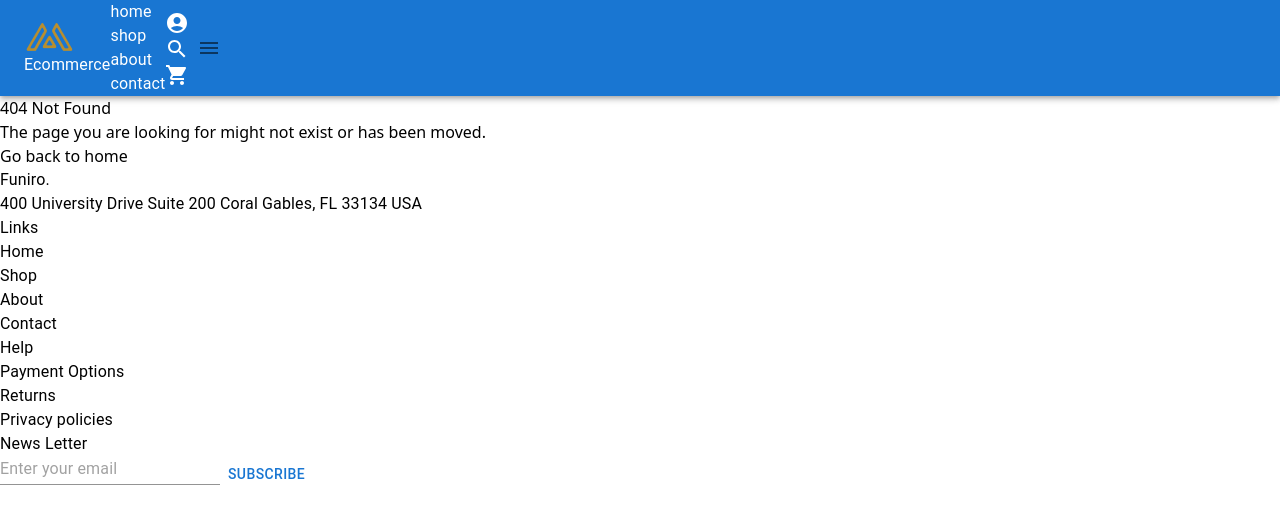
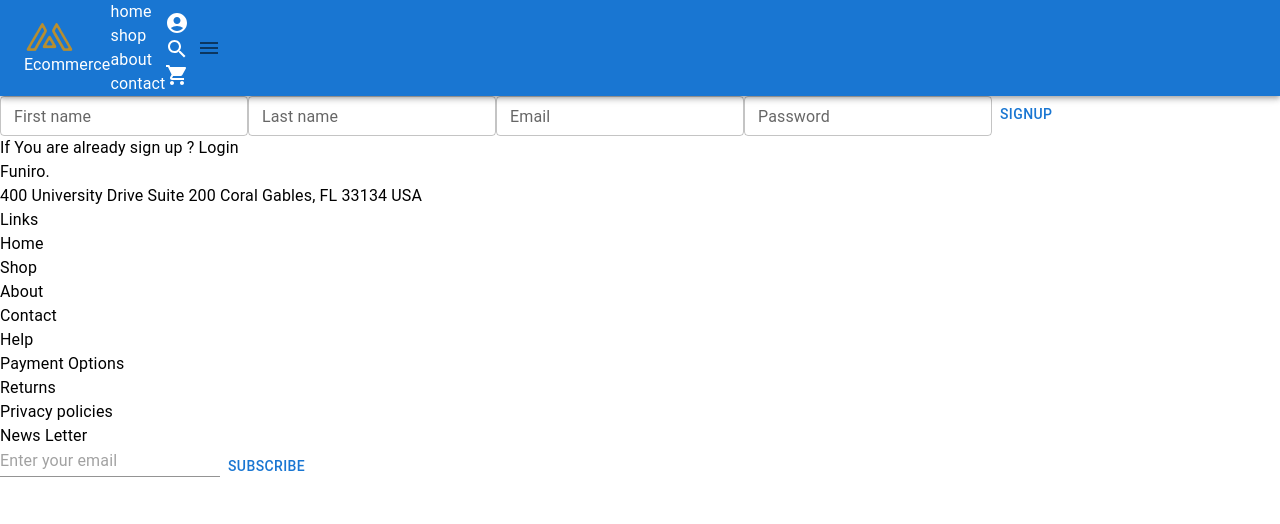
Before and after one commit to Danish-khan93/ecommerce-Agani-clone, a React (Vite) app: page /signup in a window 1280 px wide. Shown: the top 524 px of the page. Built offline with nearby package versions, Linux system fonts and the light colour scheme.

Commit message:
+ login signup form with react-hook-form

```diff
--- a/src/component/Header.tsx
+++ b/src/component/Header.tsx
@@ -1,5 +1,5 @@
-import { AppBar, Toolbar, Box, Typography,IconButton } from "@mui/material";
-import MenuIcon from '@mui/icons-material/Menu';
+import { AppBar, Toolbar, Box, Typography, IconButton } from "@mui/material";
+import MenuIcon from "@mui/icons-material/Menu";
 import { navStyle } from "./navStyleed";
 import { navLink, navlink2 } from "./constant/headerconstant";
 import { NAVLINKTYPO, NAVLINKTYPO2 } from "./types/navTypes";
@@ -19,7 +19,7 @@ const Header = () => {
         <Box className="flex items-center gap-8 max-sm:hidden">
           {navLink.map((links: NAVLINKTYPO) => {
             return (
-              <Link to={`${links.link}`} key={links?.link}>
+              <Link to={`${links.link}`} key={links?.link.toString()}>
                 <Typography className={navStyle.text}>
                   {links?.title}
                 </Typography>
@@ -39,7 +39,9 @@ const Header = () => {
           })}
         </Box>
         <Box className="2xl:hidden xl:hidden lg:hidden md:hidden    ">
-            <IconButton><MenuIcon/></IconButton>
+          <IconButton>
+            <MenuIcon />
+          </IconButton>
         </Box>
       </Toolbar>
     </AppBar>
--- /dev/null
+++ b/src/pages/Login.tsx
@@ -0,0 +1,58 @@
+import { Box, TextField, Button, Typography } from "@mui/material";
+import { useForm } from "react-hook-form";
+import { Link } from "react-router-dom";
+
+type FORMTYPE = {
+  email: String;
+  password: String;
+};
+
+const SignUp = () => {
+  const { register, handleSubmit } = useForm<FORMTYPE>({
+    defaultValues: {
+      email: "",
+      password: "",
+    },
+  });
+
+  const onSubmit = (data: FORMTYPE) => {
+    console.log(data);
+  };
+
+  return (
+    <Box className="flex flex-col items-center gap-10 justify-center my-10">
+      <form
+        noValidate
+        onSubmit={handleSubmit(onSubmit)}
+        className="flex flex-col gap-10 w-[20%]"
+      >
+        <TextField
+          label="Email"
+          size="small"
+          placeholder="Enter Email"
+          {...register("email")}
+        />
+        <TextField
+          label="Password"
+          size="small"
+          placeholder="Enter Password"
+          {...register("password")}
+        />
+        <Button
+          className="bg-[#B88E2F] text-[#FFF] hover:bg-[#B88E2F] "
+          type="submit"
+        >
+          Signup
+        </Button>
+      </form>
+      <Typography className="text-[#9F9F9F] text-[16px]">
+        If You are already sign up ?{" "}
+        <Link className="text-[#000] text-[16px]" to={"/signup"}>
+          SignUp
+        </Link>
+      </Typography>
+    </Box>
+  );
+};
+
+export default SignUp;
--- /dev/null
+++ b/src/pages/SignUp.tsx
@@ -0,0 +1,74 @@
+import { Box, TextField, Button, Typography } from "@mui/material";
+import { useForm } from "react-hook-form";
+import { Link } from "react-router-dom";
+
+type FORMTYPE = {
+  firstName: String;
+  lastName: String;
+  email: String;
+  password: String;
+};
+
+const SignUp = () => {
+  const { register, handleSubmit } = useForm<FORMTYPE>({
+    defaultValues: {
+      firstName: "",
+      lastName: "",
+      email: "",
+      password: "",
+    },
+  });
+
+  const onSubmit = (data: FORMTYPE) => {
+    console.log(data);
+  };
+
+  return (
+    <Box className="flex flex-col items-center gap-10 justify-center my-10">
+      <form
+        noValidate
+        onSubmit={handleSubmit(onSubmit)}
+        className="flex flex-col gap-10 w-[20%]"
+      >
+        <TextField
+          label="First name"
+          size="small"
+          placeholder="Enter First name"
+          {...register("firstName")}
+        />
+        <TextField
+          label="Last name"
+          size="small"
+          placeholder="Enter Last name"
+          {...register("lastName")}
+        />
+        <TextField
+          label="Email"
+          size="small"
+          placeholder="Enter Email"
+          {...register("email")}
+        />
+        <TextField
+          size="small"
+          label="Password"
+          placeholder="Enter Password"
+          {...register("password")}
+        />
+        <Button
+          className="bg-[#B88E2F] text-[#FFF] hover:bg-[#B88E2F] "
+          type="submit"
+        >
+          Signup
+        </Button>
+      </form>
+      <Typography className="text-[#9F9F9F] text-[16px]">
+        If You are already sign up ?{" "}
+        <Link className="text-[#000] text-[16px]" to={"/login"}>
+          Login
+        </Link>
+      </Typography>
+    </Box>
+  );
+};
+
+export default SignUp;
--- a/src/pages/index.ts
+++ b/src/pages/index.ts
@@ -4,5 +4,7 @@ import About from "./About";
 import Contact from "./Contact";
 import NotFound from "./NotFound";
 import Product from "./Product";
+import SignUp from "./SignUp";
+import Login from "./Login"
 
-export {Home,Shop,About,Contact,NotFound,Product}
+export {Home,Shop,About,Contact,NotFound,Product,SignUp,Login}
```
Also changed, not shown: src/main.tsx (+18 -1 lines).
